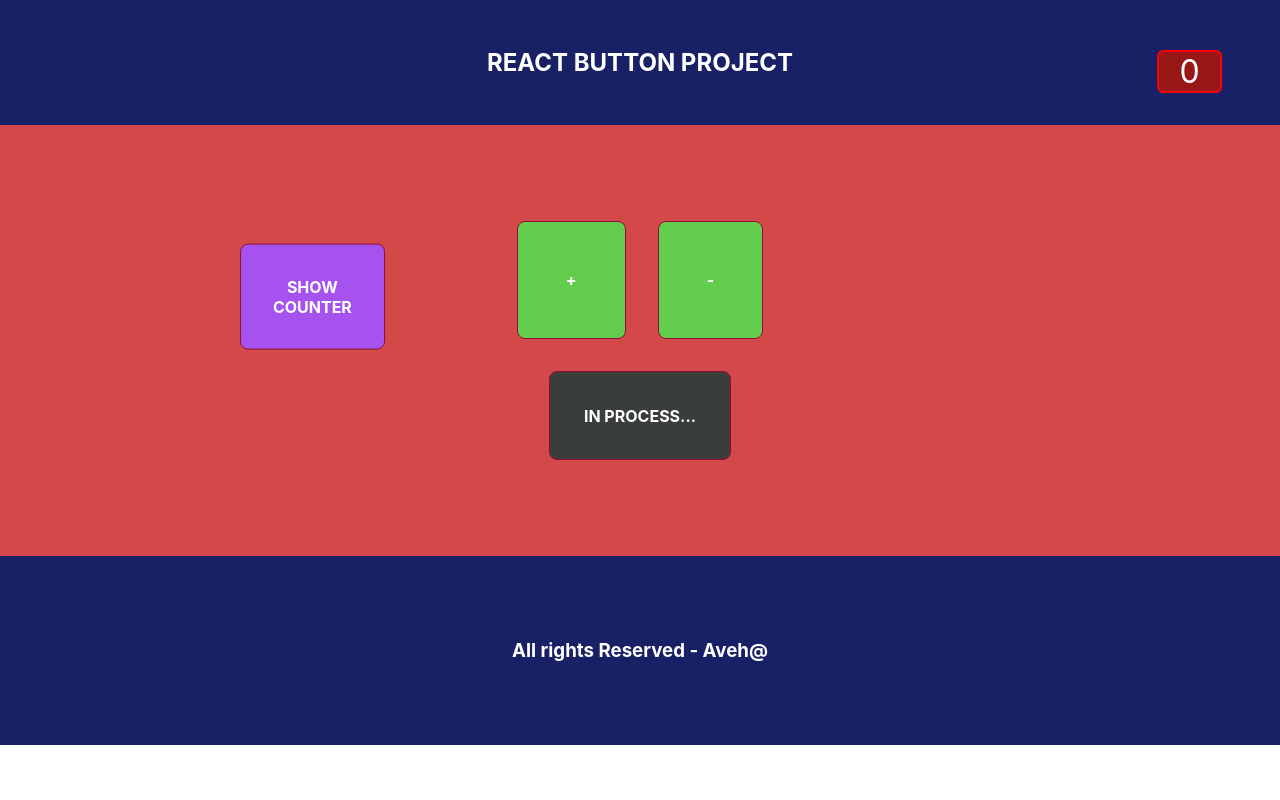
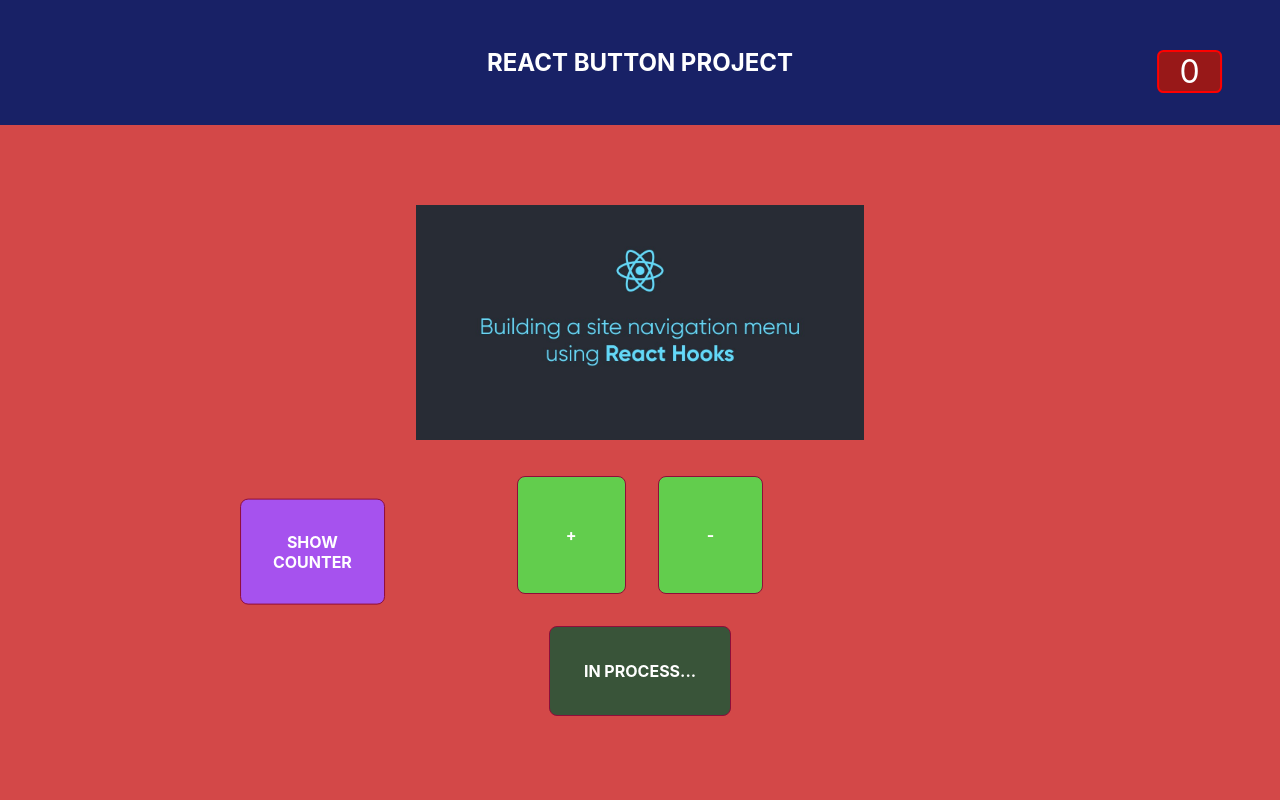
Before and after one commit to Av-code80/React-Toggle-CounterButtons, a React (Create React App) app: page / in a window 1280 px wide. Both pictures are taken after a click on the button "TOGGLE COUNTER". Shown: the top 800 px of the page. Built offline with nearby package versions, Linux system fonts and the light colour scheme; the HTML template or start-up script is replaced by a standard one.

Commit message:
LogoToggled

```diff
--- a/src/component/Button.js
+++ b/src/component/Button.js
@@ -1,6 +1,6 @@
 import React, { useState } from "react"
 import styles from "./Button.module.css"
-
+import imgReact from "./imgReact.jpeg"
 
 const Button = ({ buttonPlus, buttonMinus, buttonReset, counting }) => {
   const [toggled, setToggled] = useState(true) // for managing toggle
@@ -19,6 +19,16 @@ const Button = ({ buttonPlus, buttonMinus, buttonReset, counting }) => {
               <div>Number : {counting}</div>
             </span>
           </div>
+        )}
+
+        {!toggled && (
+          <article>
+            <img
+              src={imgReact}
+              className={styles.toggledLogo}
+              alt="React Logo"
+            />
+          </article>
         )}
         <div>
           <span className={styles.wrapperToggle}>
@@ -47,11 +57,11 @@ const Button = ({ buttonPlus, buttonMinus, buttonReset, counting }) => {
           </button>
         </div>
         <button onClick={() => buttonReset()} className={styles.resetButton}>
-         {toggled ? "RESET" : "IN PROCESS..."}
+          {toggled ? "RESET" : "IN PROCESS..."}
         </button>
       </div>
     </>
-  )
+  );
 }
 
 export default Button
--- a/src/component/Button.module.css
+++ b/src/component/Button.module.css
@@ -1,7 +1,6 @@
 .wrapperButton{
     padding: 5em;
     background-color:rgb(211, 72, 72);
-
 }
 
 .designButton{
@@ -17,6 +16,7 @@
   margin: 1em;
   border-radius: .5em;
 }
+
 .designButton:hover{
   border-color: #9a0e95;
   transform: translateX(3);
@@ -28,22 +28,20 @@
   font-weight: bold;
   cursor: pointer;
   padding: 0.8rem 1rem;
-  background-color: rgb(58, 62, 58);
+  background-color: rgb(57, 84, 57);
   color: #fff;
   border: 1px solid #8e0d3a;
   text-transform: uppercase;
   padding: 2.1em;
   margin: 1em;
   border-radius: .5em;
+}
 
-
-}
 .resetButton:hover{
   border-color: #9a0e95;
   transform: translateX(3);
-  background-color:rgb(56, 77, 52);
+  background-color:rgb(59, 85, 54);
 }
-
 
 .headerButton{
     background-color:rgba(19, 69, 198, 0.92);
@@ -65,7 +63,6 @@
     width: 15%;
     float: right;
     border-radius: .5em;
-
 }
 
 .toggle {
@@ -89,5 +86,10 @@
 .wrapperToggle{
   display:inline-block;
   transform: translateX(-80%);
+}
 
+.toggledLogo{
+  width: 40%;
+  height: 40%;
+  margin-bottom: 1em;
 }
```
Also changed, not shown: src/component/imgReact.jpeg (added).
